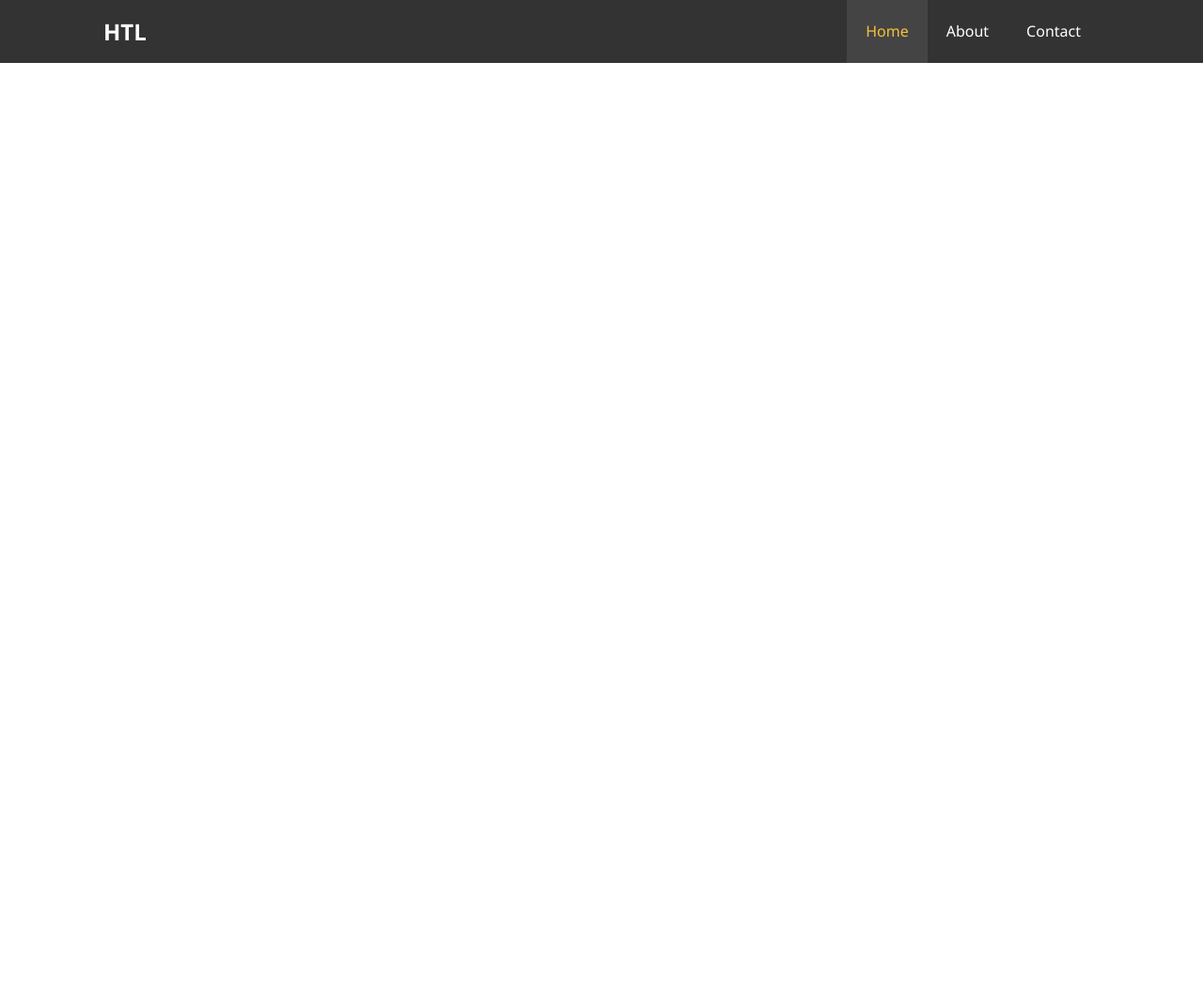
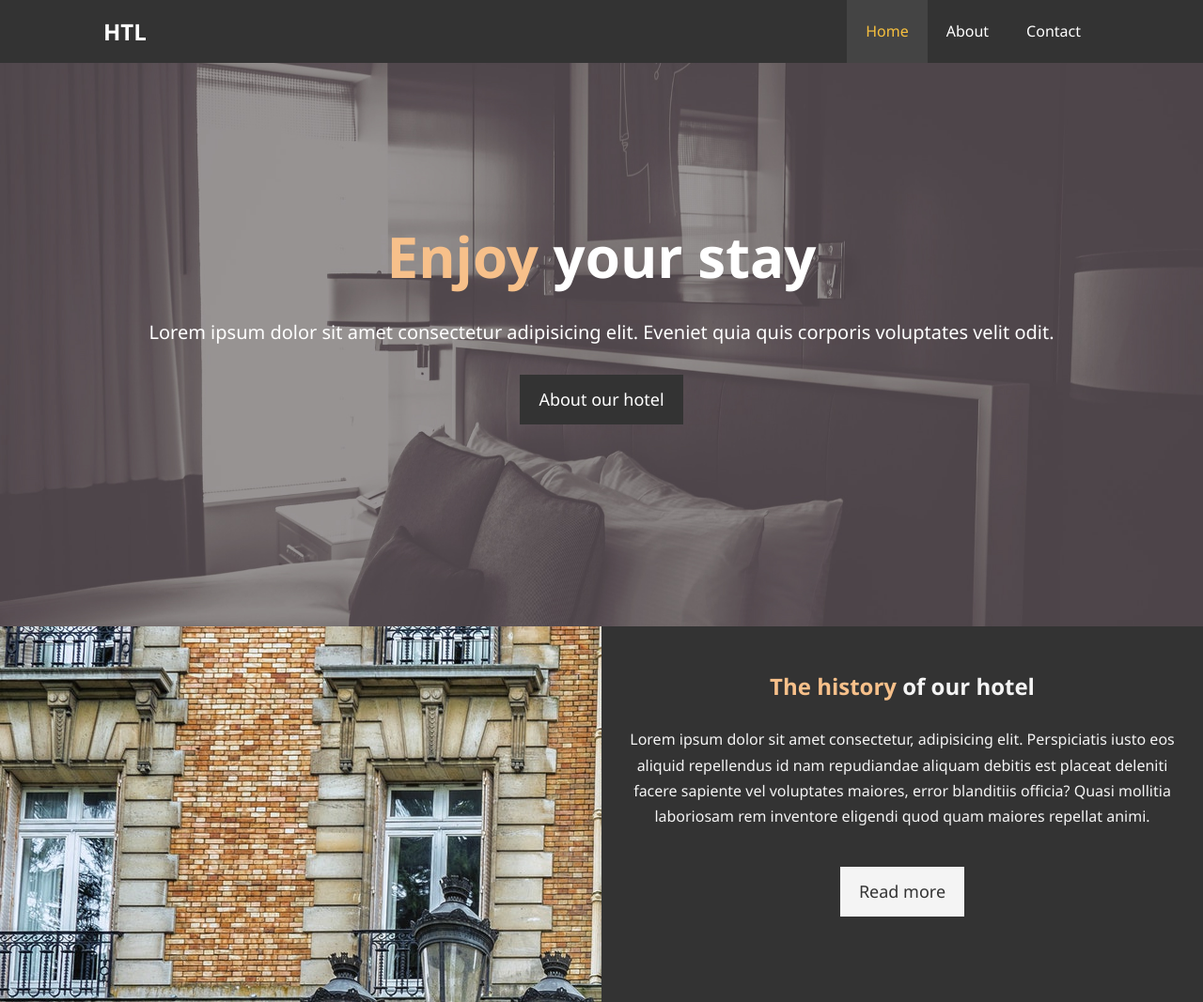
Before and after one commit to mariolazzari/modern-html-css, a plain HTML site: page 04_hotel/index.html in a window 1280 px wide. Shown: the whole page at 94% size. Before the commit the page ends 800 px from the top, so only its background shows below. Drawn offline with Linux system fonts and the light colour scheme.

Commit message:
Done lesson 38

```diff
--- a/04_hotel/css/style.css
+++ b/04_hotel/css/style.css
@@ -16,6 +16,49 @@ body {
   max-width: 1100px;
   overflow: auto;
   padding: 0 20px;
+}
+
+.text-primary {
+  color: #f7c08a;
+}
+
+.lead {
+  font-size: 20px;
+}
+
+.btn {
+  display: inline-block;
+  font-size: 18px;
+  color: white;
+  background: #333;
+  padding: 13px 20px;
+  border: none;
+  cursor: pointer;
+}
+
+.btn:hover {
+  background: #f7c08a;
+  color: #333;
+}
+
+.btn-light {
+  background: #f4f4f4;
+  color: #333;
+}
+
+.bg-dark {
+  background: #333;
+  color: #f4f4f4;
+}
+
+.bg-light {
+  background: #f4f4f4;
+  color: #333;
+}
+
+.bg-primary {
+  color: #f7c08a;
+  background: #333;
 }
 
 a {
@@ -69,3 +112,50 @@ p {
   background: #444;
   color: #f7c03e;
 }
+
+/* showcase */
+#showcase {
+  background: url("../img/showcase.jpg") no-repeat center center/cover;
+  height: 600px;
+}
+
+#showcase .showcase-content {
+  color: white;
+  text-align: center;
+  padding-top: 170px;
+}
+
+#showcase .showcase-content h1 {
+  font-size: 60px;
+  line-height: 1.2em;
+}
+
+#showcase .showcase-content p {
+  padding-bottom: 20px;
+  line-height: 1.5em;
+}
+
+/* Home info */
+#home-info {
+  height: 400px;
+}
+
+#home-info .info-img {
+  float: left;
+  width: 50%;
+  background: url("../img/photo-1.jpg") no-repeat;
+  min-height: 100%;
+}
+
+#home-info .info-content {
+  float: right;
+  width: 50%;
+  min-height: 100%;
+  text-align: center;
+  padding: 50px 30px;
+  overflow: hidden;
+}
+
+#home-info .info-content p {
+  padding-bottom: 30px;
+}
--- a/04_hotel/index.html
+++ b/04_hotel/index.html
@@ -23,6 +23,34 @@
           </ul>
         </div>
       </nav>
+
+      <div id="showcase">
+        <div class="container">
+          <div class="showcase-content">
+            <h1><span class="text-primary">Enjoy</span> your stay</h1>
+            <p class="lead">
+              Lorem ipsum dolor sit amet consectetur adipisicing elit. Eveniet
+              quia quis corporis voluptates velit odit.
+            </p>
+            <a href="about.html" class="btn">About our hotel</a>
+          </div>
+        </div>
+      </div>
     </header>
+
+    <section id="home-info" class="bg-dark">
+      <div class="info-img"></div>
+      <div class="info-content">
+        <h2><span class="text-primary">The history</span> of our hotel</h2>
+        <p>
+          Lorem ipsum dolor sit amet consectetur, adipisicing elit. Perspiciatis
+          iusto eos aliquid repellendus id nam repudiandae aliquam debitis est
+          placeat deleniti facere sapiente vel voluptates maiores, error
+          blanditiis officia? Quasi mollitia laboriosam rem inventore eligendi
+          quod quam maiores repellat animi.
+        </p>
+        <a href="about.html" class="btn btn-light">Read more</a>
+      </div>
+    </section>
   </body>
 </html>
```
